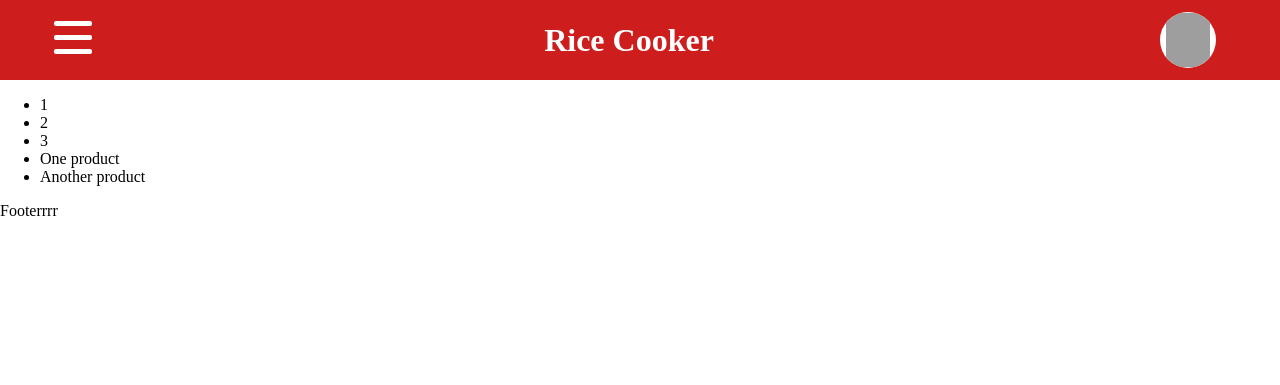
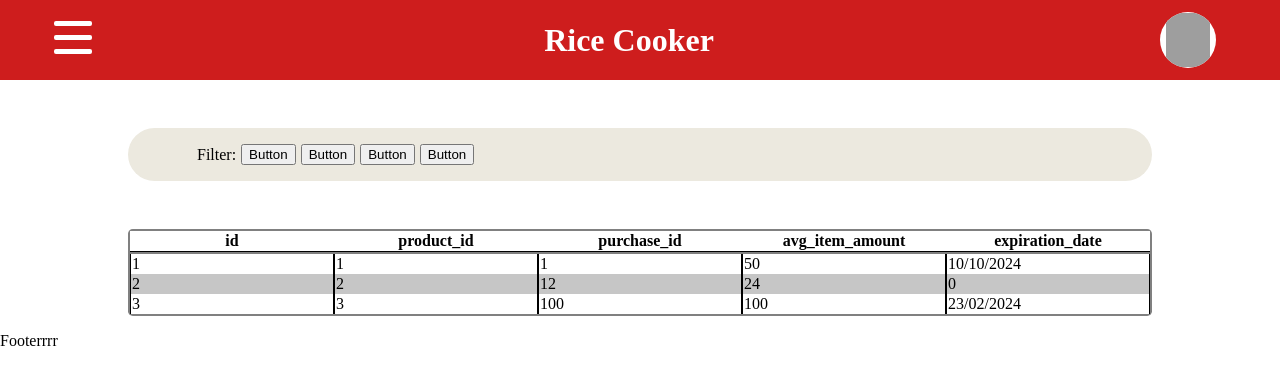
Before and after one commit to Arthur-Fetter/Studies, a Node server app: page / in a window 1280 px wide. Shown: the top 385 px of the page. Run offline with Node 20, Linux system fonts and the light colour scheme; grey boxes are pictures that could not be loaded.

Commit message:
Add table

```diff
--- a/PostgreSQL/public/styles.css
+++ b/PostgreSQL/public/styles.css
@@ -1,6 +1,6 @@
 /* Navbar */
 .navigation-bar {
-    width: 100vmax;
+    width: 100vw;
     height:5rem;
 
     background-color: rgb(206, 29, 29);
@@ -24,7 +24,6 @@
 
     margin: 0 1rem 0 3rem;
 }
-
 .bar {
     width: 100%;
     height: 5px;
@@ -45,11 +44,65 @@
 
     margin: 0 4rem 0 1rem;
 }
-
 .profile-button img {
     width: 100%;
     height: 100%;
     object-fit: cover;
+}
+
+
+/* Selection bar */
+.selection-bar {
+    background-color: rgb(236, 233, 223);
+
+    max-width: 80vw;
+
+    display: flex;
+    align-items: center;
+
+    border-radius: 2rem;
+
+    padding: 1rem 4rem;
+    margin: 3rem 10vw;
+}
+.selection-bar .item {
+    margin: 0 0 0 5px
+}
+
+/* Table */
+table {
+    table-layout: auto;
+
+    background-color: gray;
+    max-width: 80vw;
+    width: 100%;
+
+    border-radius: 0.3rem;
+
+    margin: 1rem 10vw;
+}
+tr {
+    display: flex;
+    width: 100%;
+}
+tr:nth-child(even) {
+    background-color: #d4d4d4d4;
+}
+tr:nth-child(odd) {
+    background-color: #fff;
+}
+th, td {
+    flex: 1;
+}
+th {
+    border-bottom: 1px solid black;
+    text-align: center;
+}
+td {
+    border-left: 1px solid black;
+    border-right: 1px solid black;
+
+    text-align: left;
 }
 
 
--- a/PostgreSQL/views/stock.ejs
+++ b/PostgreSQL/views/stock.ejs
@@ -1,15 +1,41 @@
 <div class="container">
     <div class="main">
-        <ul>
-            <% for(batch of batches) { %>
-                <li><%= batch.id.toString() %></li>
-            <% } %>
-            <li>
-                One product
-            </li>
-            <li>
-                Another product
-            </li>
-        </ul>
+        <div class="selection-bar">
+            <p class="item">Filter:</p>
+            <button class="filter-button item">
+                Button
+            </button>
+            <button class="filter-button item">
+                Button
+            </button>
+            <button class="filter-button item">
+                Button
+            </button>
+            <button class="filter-button item">
+                Button
+            </button>
+        </div>
+        <table>
+            <thead>
+                <tr>
+                    <% for(item of Object.keys(batches[0])){ %>
+                        <th>
+                            <%= item %>
+                        </th>
+                    <% } %>
+                </tr>
+            </header>
+            <tbody>
+                <% for(batch of batches){ %>
+                <tr>
+                    <% for(value in batch){ %>
+                        <td>
+                            <%= batch[value.toString()] %>
+                        </td>
+                    <% } %>
+                </tr>
+                <% } %>
+            </tbody>
+        </table>
     </div>
 </div>
```
